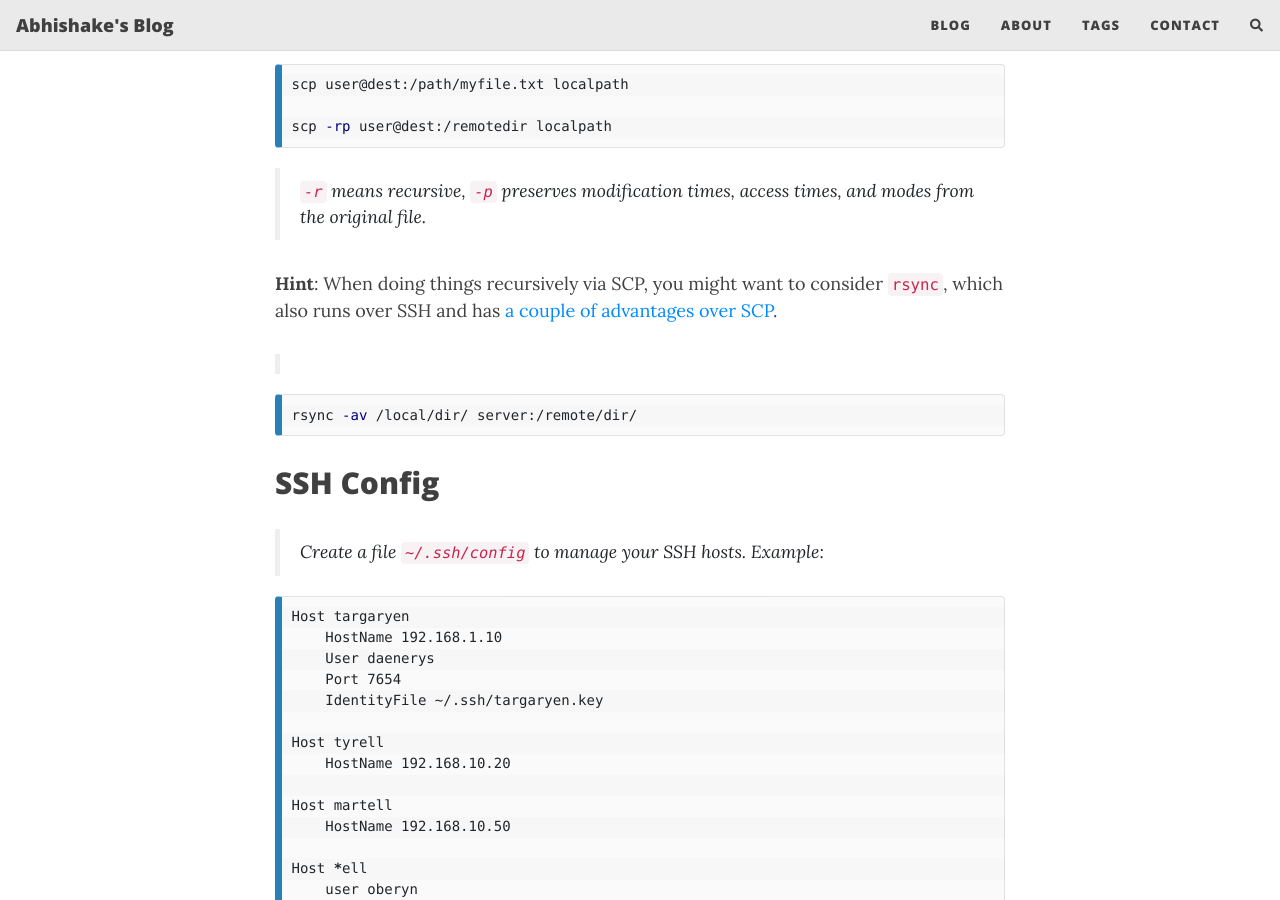
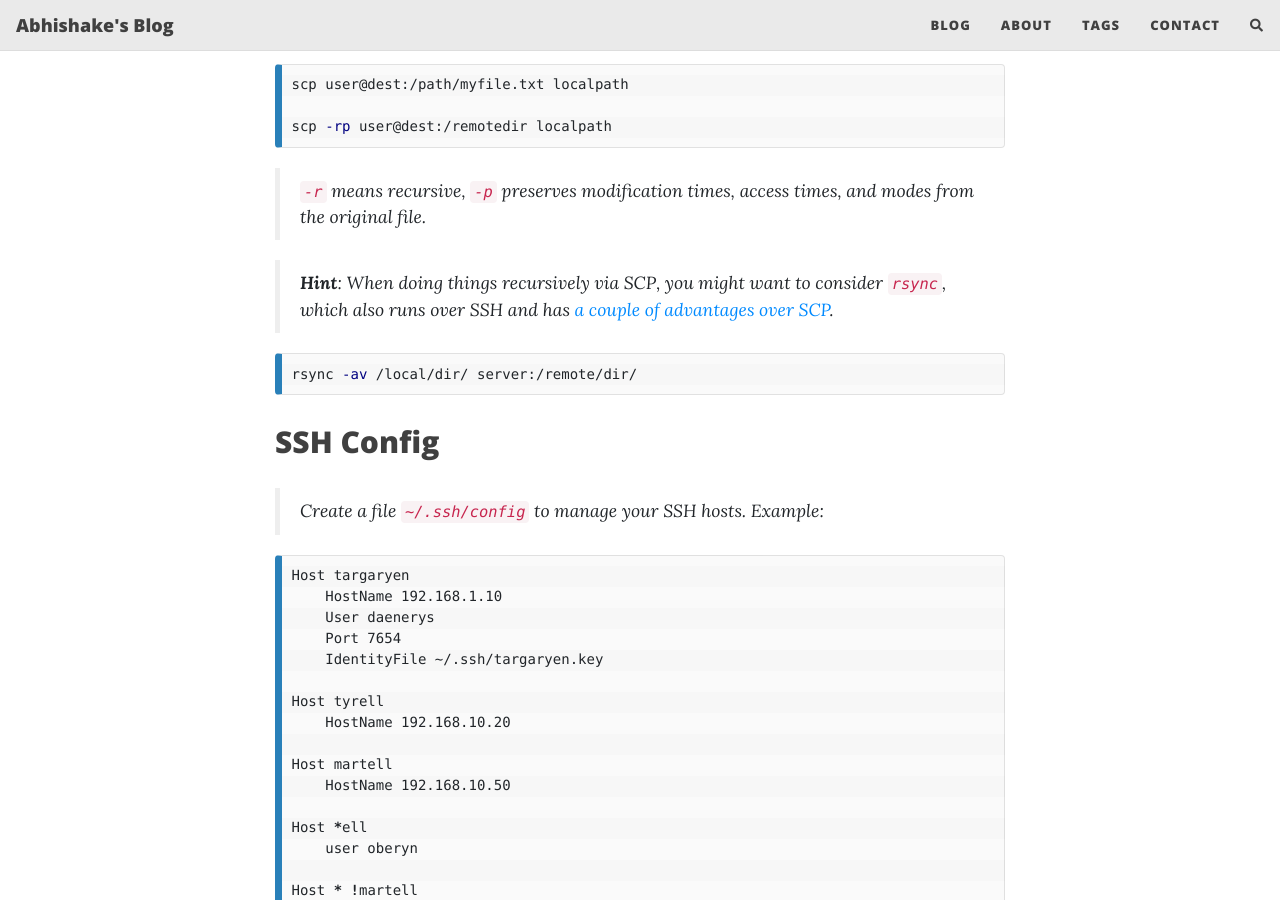
Before and after one commit to Abhishake63/abhishake.github.io, a Jekyll site: the page built from _posts/2024-02-05-ssh-commands.md, in a window 1280 px wide and 900 px high, scrolled down 1619 px. Built offline with Jekyll 4.4.1, drawn with Linux system fonts in a browser that asks for light colours; nearby versions of some CDN libraries; comment, search, counter and statistics services are not loaded.

````diff
--- a/_posts/2024-02-05-ssh-commands.md
+++ b/_posts/2024-02-05-ssh-commands.md
@@ -11,21 +11,18 @@ author: Abhishake Sen Gupta
 ## Generating Key with ssh-keygen
 
 > Nowadays, most platforms recommend you to generate keys with the ed25519 algorithm.
->
 
 ```bash
 ssh-keygen -t ed25519 -C "your@email.com" -f ~/.ssh/{keyname}
 ```
 
 > If you prefer to go with RSA for compatibility reasons, use the following:
->
 
 ```bash
 ssh-keygen -t rsa -b 4096 -C "your@email.com" -f ~/.ssh/{keyname}
 ```
 
 > The *`-C`* file simply puts a comment on your public key, so you can easily make out which public key belongs to which email address
->
 
 ## SSH with Keys
 
@@ -38,7 +35,6 @@ ssh -i mykeyfile user@host
 ## **Authorized Keys**
 
 > For servers, you simply need to append your public key to the file *`~/.ssh/authorized_keys`*.
->
 
 ```bash
 cat ~/.ssh/key.pub | ssh USER@HOST "mkdir -p ~/.ssh && cat >> ~/.ssh/authorized_keys"
@@ -49,7 +45,6 @@ ssh-copy-id -i ~/.ssh/{hostname}.pub user@host
 ## SCP
 
 > To upload a file to a remote server (second command is for recursively uploading):
->
 
 ```bash
 scp myfile.txt user@dest:/path
@@ -58,7 +53,6 @@ scp -rp sourcedirectory user@dest:/path
 ```
 
 > To download a file to a remote server (second command is for recursively downloading):
->
 
 ```bash
 scp user@dest:/path/myfile.txt localpath
@@ -68,8 +62,7 @@ scp -rp user@dest:/remotedir localpath
 
 > `-r` means recursive, `-p` preserves modification times, access times, and modes from the original file.
 
-**Hint**: When doing things recursively via SCP, you might want to consider `rsync`, which also runs over SSH and has [a couple of advantages over SCP](https://serverfault.com/a/264606).
->
+> **Hint**: When doing things recursively via SCP, you might want to consider `rsync`, which also runs over SSH and has [a couple of advantages over SCP](https://serverfault.com/a/264606).
 
 ```bash
 rsync -av /local/dir/ server:/remote/dir/
@@ -78,7 +71,6 @@ rsync -av /local/dir/ server:/remote/dir/
 ## SSH Config
 
 > Create a file *`~/.ssh/config`* to manage your SSH hosts. Example:
->
 
 ```bash
 Host targaryen
@@ -106,8 +98,7 @@ Host *
 
 > When you type `ssh targaryen`, the ssh client reads the file and apply the options from the first match, which is `Host targaryen`. Then it checks the next stanzas one by one for a matching pattern. The next matching one is `Host * !martell` (meaning all hosts except `martell`), and it will apply the connection option from this stanza. The last definition `Host *` also matches, but the ssh client will take only the `Compression` option because the `User` option is already defined in the `Host targaryen` stanza.
 
-The full list of options used when you type `ssh targaryen` is as follows:
->
+> The full list of options used when you type `ssh targaryen` is as follows:
 
 ```bash
 HostName 192.168.1.10
@@ -119,7 +110,6 @@ Compression yes
 ```
 
 > When running `ssh tyrell` the matching host patterns are: `Host tyrell`, `Host *ell`, `Host * !martell` and `Host *`. The options used in this case are:
->
 
 ```bash
 HostName 192.168.10.20
@@ -129,7 +119,6 @@ Compression yes
 ```
 
 > If you run `ssh martell`, the matching host patterns are: `Host martell`, `Host *ell` and `Host *`. The options used in this case are:
->
 
 ```bash
 HostName 192.168.10.50
@@ -138,14 +127,12 @@ Compression yes
 ```
 
 > For all other connections, the ssh client will use the options specified in the `Host * !martell` and `Host *` sections.
->
 
 ## **Multiple GitHub Keypairs**
 
 > Trying to clone different private GitHub repositories, which have different SSH keypairs associated with them, doesn’t work out of the box.
 
-Add this to your *`.ssh/config`* (this example assumes you have two GitHub keypairs, one for your work account and one for your personal account)
->
+> Add this to your *`.ssh/config`* (this example assumes you have two GitHub keypairs, one for your work account and one for your personal account)
 
 ```bash
 Host github-work.com
@@ -158,14 +145,12 @@ Host github-personal.com
 ```
 
 > Then instead of cloning from *`github.com`*.
->
 
 ```bash
 ~~git clone git@github.com:abhishake63/abhishake63.git~~
 ```
 
 > Clone from either *`github-work.com`* or *`github-personal.com`*.
->
 
 ```bash
 git clone git@github-work.com:marcobehlerjetbrains/buildpipelines.git
````
